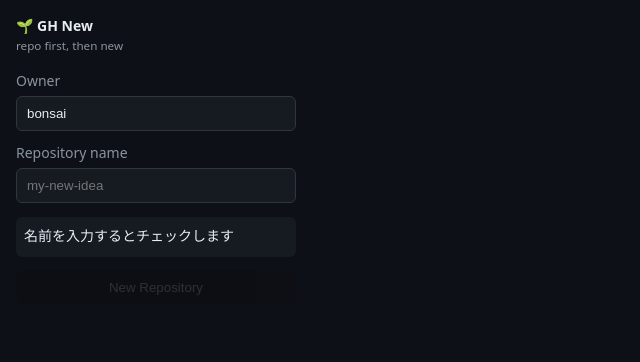
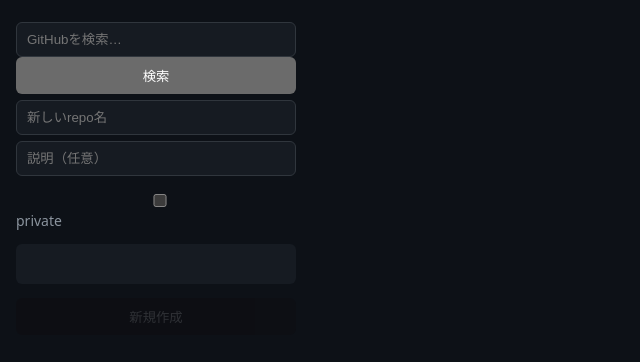
Before and after one commit to bonsai/ghnew-sidebar-crx, a browser extension: page index.html in a window 1280 px wide. Shown: the whole page, without its empty margins (0-640 px from the left). Drawn offline with Linux system fonts and the light colour scheme.

Commit message:
Simplify Side Panel to search and create

```diff
--- a/index.html
+++ b/index.html
@@ -1,23 +1,11 @@
 <!doctype html>
-<html lang="ja">
-<head>
-  <meta charset="utf-8">
-  <meta name="viewport" content="width=device-width,initial-scale=1">
-  <title>GH New</title>
-  <link rel="stylesheet" href="style.css">
-</head>
-<body>
-  <main>
-    <header><strong>🌱 GH New</strong><small>repo first, then new</small></header>
-    <label>Owner
-      <input id="owner" value="bonsai" autocomplete="off">
-    </label>
-    <label>Repository name
-      <input id="repo-name" name="name" placeholder="my-new-idea" autocomplete="off">
-    </label>
-    <div id="status" class="status">名前を入力するとチェックします</div>
-    <button id="new" disabled>New Repository</button>
-  </main>
-  <script src="app.js"></script>
-</body>
-</html>
+<html lang="ja"><head><meta charset="utf-8"><meta name="viewport" content="width=device-width,initial-scale=1"><title>GH Mini</title><link rel="stylesheet" href="style.css"></head>
+<body><main>
+<input id="search" placeholder="GitHubを検索…" autocomplete="off"><button id="search-button" type="button">検索</button>
+<div class="divider"></div>
+<form id="new-form">
+<input id="repo-name" name="name" placeholder="新しいrepo名" autocomplete="off">
+<input id="description" name="description" placeholder="説明（任意）" autocomplete="off">
+<label class="check"><input id="private" type="checkbox"> private</label>
+<div id="status" class="status"></div><button id="create" type="submit" disabled>新規作成</button>
+</form></main><script src="app.js"></script></body></html>
```
